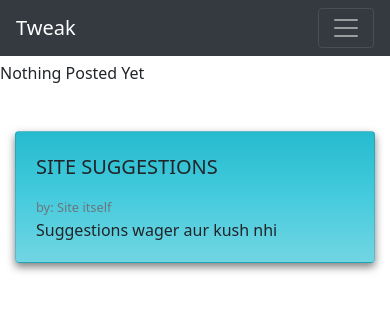
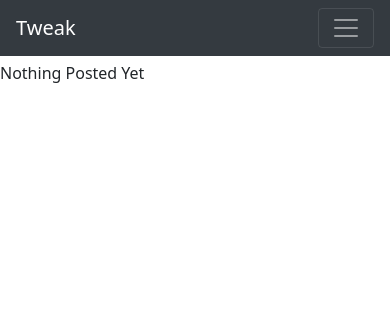
Before and after one commit to areeburrub/Tweak, a Flask app: page /posts in a window 390 px wide. Shown: the top 316 px of the page. Run offline with Flask 2, Linux system fonts and the light colour scheme; the visitor is signed in with stand-in values (Sample User, id 1); data comes from the database, SQL or seed files in the repository; data that the repository does not hold is empty; parts of the project's set-up code (start-up, migrations or seed data) failed here and were passed over; some libraries are stand-ins or nearby versions.

Commit message:
Minor Bugs

```diff
--- a/templates/posts.html
+++ b/templates/posts.html
@@ -49,19 +49,6 @@
             </div>
             {% endfor %}
           {% endif %}
-
-
-          <div class="col-lg-6 mt-5">
-            <div class="card h-full d-md-block d-lg-none" style="background: linear-gradient(#25bbcf,#45cbdd,#60d0dfe3); box-shadow: 0 4px 8px 0 rgba(0, 0, 0, 0.5);">
-              <div class="card-body">
-                <p class="card-title text-uppercase lead" style="overflow: hidden;  max-height: 15ch;">
-                  <a href="#">Site Suggestions</a>
-                </p>
-                <small class="card-subtitle mb-2 text-muted">by: Site itself</small>
-                <p class="card-text" style="overflow: hidden;  max-height: 14ch;">Suggestions wager aur kush nhi</p>
-              </div>
-            </div>
-          </div>
         </div>
 
       </div>
--- a/templates/profile.html
+++ b/templates/profile.html
@@ -110,10 +110,9 @@
 
     <div class="row mt-8">
               <div class="col-lg-12 text-center">
-              <h1>All Posts</h1></div>
+                <h1>All Posts</h1>
                 {% if posts|length < 1 %}
                 <h2 class="text-center">Nothing Posted Yet</h2>
-
                 {% else %}
                 {% for post in posts %}
                 <div class="col-lg-3 mt-3">
@@ -133,7 +132,7 @@
                 </div>
                 {% endfor %}
                 {% endif %}
-
+              </div>
         <div class="col-lg-6 mt-5">
           <div class="card h-full d-md-block d-lg-none" style="background: linear-gradient(#25bbcf,#45cbdd,#60d0dfe3); box-shadow: 0 4px 8px 0 rgba(0, 0, 0, 0.5);">
             <div class="card-body">
```
Lines whose indentation alone changed are shown as unchanged.
